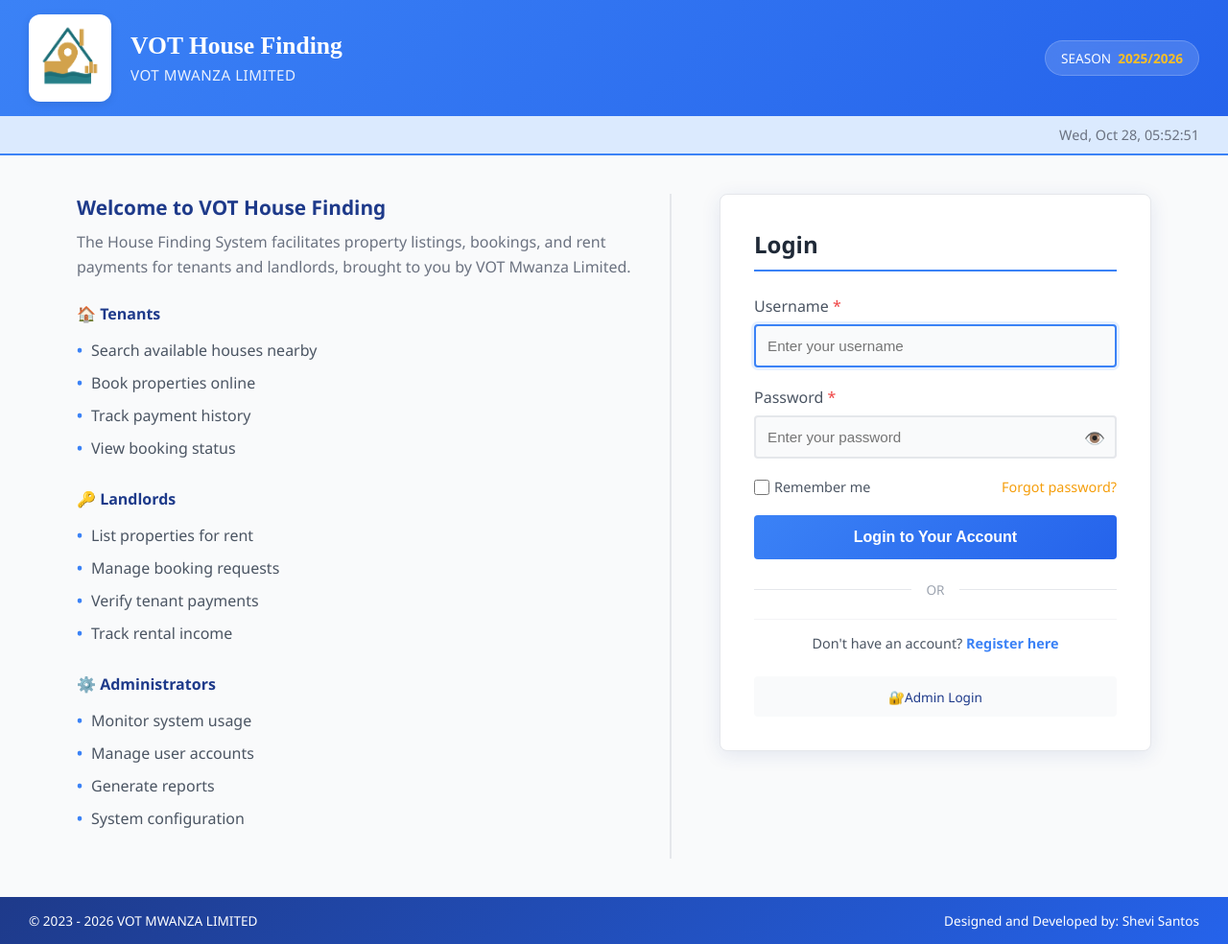
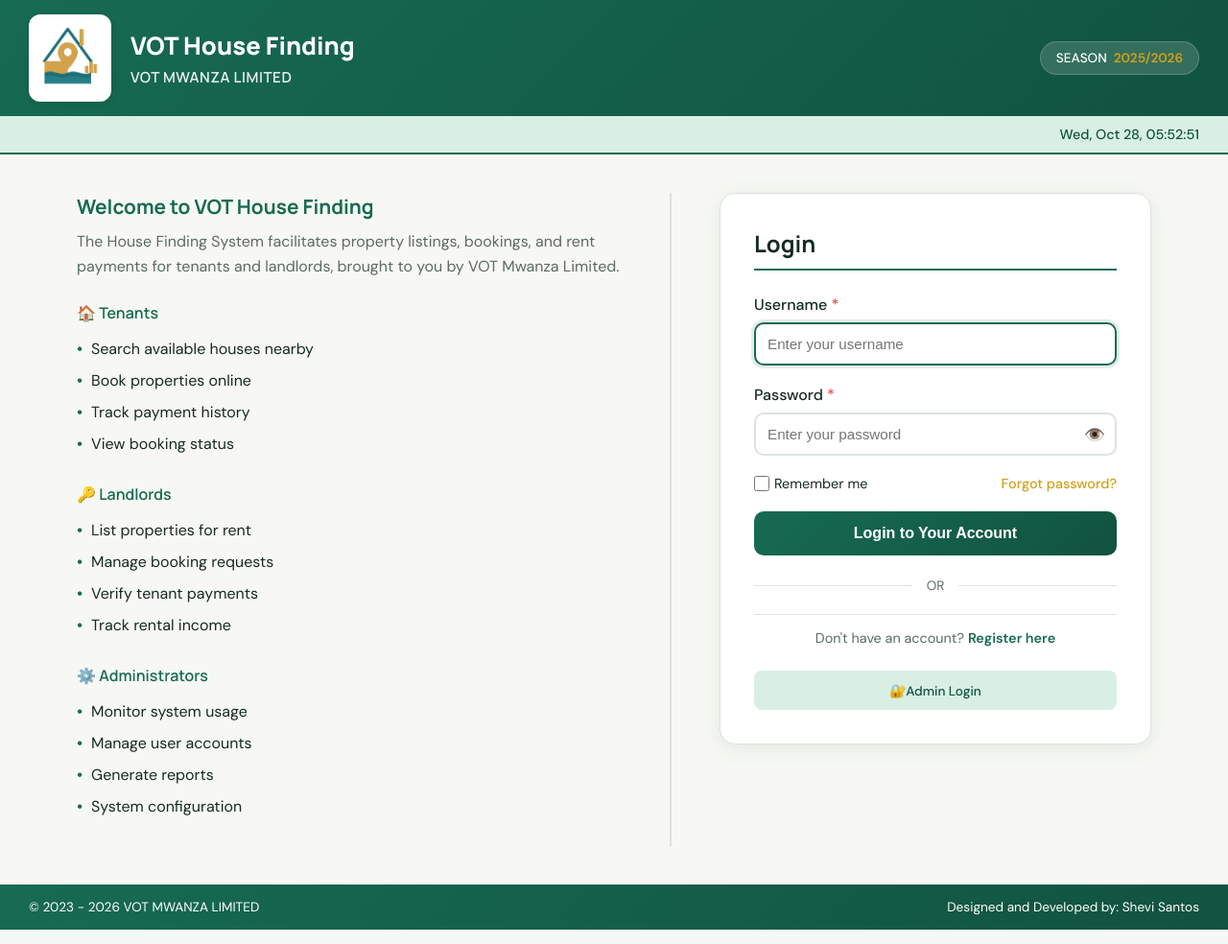
Before and after one commit to SHEVISANTOS/MUST_HOUSING_SYSTEM, a Django app: page /users/login/ in a window 1280 px wide. Shown: the whole page at 96% size. Run offline with Django 5.2, Linux system fonts and the light colour scheme; parts of the project's set-up code (start-up, migrations or seed data) failed here and were passed over.

Commit message:
Restyle standalone login page with the app's forest/teal design tokens
Replaces the login page's original blue/navy palette and Playfair
Display heading font with the same --forest/--forest-dark/--leaf/--line/
--ink/--text-grey tokens and DM Sans/Manrope fonts used across the rest
of the app, so it's no longer visually inconsistent with the sidebar
shell. Markup and JS (password toggle, remember-me, validation) are
unchanged.

```diff
--- a/templates/users/login.html
+++ b/templates/users/login.html
@@ -7,19 +7,31 @@
     <title>Login - VOT House Finding</title>
     <link rel="icon" type="image/png" href="{% static 'img/vot_icon.png' %}">
     <link rel="shortcut icon" type="image/png" href="{% static 'img/vot_icon.png' %}">
+    <link rel="preconnect" href="https://fonts.googleapis.com">
+    <link rel="preconnect" href="https://fonts.gstatic.com" crossorigin>
+    <link rel="stylesheet" href="https://fonts.googleapis.com/css2?family=DM+Sans:wght@400;500;600;700&family=Manrope:wght@600;700;800&display=swap">
     <style>
+        :root {
+            --ink: #172a25; --paper: #f7f8f3; --line: #dce4dc; --leaf: #d9efe4;
+            --forest: #176b52; --forest-dark: #11533f; --coral-deep: #b8432f;
+            --text-grey: #5b6b66;
+            --font-sans: 'DM Sans', ui-sans-serif, system-ui, sans-serif;
+            --font-display: 'Manrope', 'DM Sans', ui-sans-serif, sans-serif;
+        }
         * { margin: 0; padding: 0; box-sizing: border-box; }
         body {
-            font-family: 'Segoe UI', Tahoma, Geneva, Verdana, sans-serif;
-            background: #f9fafb;
+            font-family: var(--font-sans);
+            background: var(--paper);
+            color: var(--ink);
             min-height: 100vh;
             display: flex;
             flex-direction: column;
         }
+        h1, h2, h3, h4 { font-family: var(--font-display); }
 
-        /* Header - Updated to match screenshot */
+        /* Header */
         .header {
-            background: linear-gradient(135deg, #3b82f6 0%, #2563eb 100%);
+            background: linear-gradient(135deg, var(--forest) 0%, var(--forest-dark) 100%);
             color: white;
             padding: 15px 30px;
             display: flex;
@@ -46,9 +58,8 @@
         }
         .header-text h1 {
             font-size: 1.6rem;
-            font-weight: 600;
+            font-weight: 800;
             margin-bottom: 5px;
-            font-family: 'Playfair Display', serif;
         }
         .header-text h2 {
             font-size: 0.95rem;
@@ -66,21 +77,21 @@
             border: 1px solid rgba(255,255,255,0.2);
         }
         .season-badge strong {
-            color: #fbbf24;
+            color: #d4a017;
             font-weight: 600;
         }
 
         /* Info Bar */
         .info-bar {
-            background: #dbeafe;
+            background: var(--leaf);
             padding: 10px 30px;
             display: flex;
             justify-content: flex-end;
             align-items: center;
             font-size: 0.9rem;
-            color: #6b7280;
+            color: var(--forest-dark);
             font-weight: 500;
-            border-bottom: 2px solid #3b82f6;
+            border-bottom: 2px solid var(--forest);
         }
 
         /* Main Content */
@@ -98,15 +109,15 @@
         .left-panel {
             flex: 1;
             padding-right: 30px;
-            border-right: 2px solid #e5e7eb;
+            border-right: 2px solid var(--line);
         }
         .welcome-text h3 {
-            color: #1e3a8a;
+            color: var(--forest);
             font-size: 1.3rem;
             margin-bottom: 10px;
         }
         .welcome-text p {
-            color: #6b7280;
+            color: var(--text-grey);
             line-height: 1.6;
             margin-bottom: 25px;
         }
@@ -114,7 +125,7 @@
             margin-bottom: 25px;
         }
         .feature-section h4 {
-            color: #1e3a8a;
+            color: var(--forest);
             font-size: 1rem;
             margin-bottom: 10px;
             font-weight: 600;
@@ -124,13 +135,13 @@
         }
         .feature-list li {
             padding: 6px 0;
-            color: #4b5563;
+            color: var(--ink);
             position: relative;
             padding-left: 15px;
         }
         .feature-list li:before {
             content: "•";
-            color: #3b82f6;
+            color: var(--forest);
             font-weight: bold;
             position: absolute;
             left: 0;
@@ -143,16 +154,16 @@
         .login-box {
             background: white;
             padding: 35px;
-            border-radius: 8px;
-            box-shadow: 0 4px 20px rgba(30,58,138,0.1);
-            border: 1px solid #e5e7eb;
+            border-radius: 16px;
+            box-shadow: 0 4px 20px rgba(23,107,82,0.1);
+            border: 1px solid var(--line);
         }
         .login-box h3 {
-            color: #1f2937;
+            color: var(--ink);
             font-size: 1.5rem;
             margin-bottom: 25px;
             padding-bottom: 10px;
-            border-bottom: 2px solid #3b82f6;
+            border-bottom: 2px solid var(--forest);
         }
 
         /* Form Styling */
@@ -163,7 +174,7 @@
         .form-group label {
             display: block;
             margin-bottom: 8px;
-            color: #4b5563;
+            color: var(--ink);
             font-weight: 500;
         }
         .input-wrapper {
@@ -172,19 +183,19 @@
         .form-group input {
             width: 100%;
             padding: 12px 40px 12px 12px;
-            border: 2px solid #e5e7eb;
-            border-radius: 4px;
+            border: 2px solid var(--line);
+            border-radius: 10px;
             font-size: 0.95rem;
             transition: all 0.3s;
-            background: #f9fafb;
+            background: white;
         }
         .form-group input:focus {
             outline: none;
-            border-color: #3b82f6;
-            box-shadow: 0 0 0 3px rgba(59,130,246,0.12);
+            border-color: var(--forest);
+            box-shadow: 0 0 0 3px rgba(23,107,82,0.12);
         }
         .form-group input.error {
-            border-color: #ef4444;
+            border-color: var(--coral-deep);
         }
         .toggle-password {
             position: absolute;
@@ -192,22 +203,22 @@
             top: 50%;
             transform: translateY(-50%);
             cursor: pointer;
-            color: #6b7280;
+            color: var(--text-grey);
             font-size: 1.1rem;
             user-select: none;
         }
         .toggle-password:hover {
-            color: #3b82f6;
+            color: var(--forest);
         }
 
         .error-message {
             display: none;
-            background: #fef2f2;
-            color: #ef4444;
+            background: #fbe4df;
+            color: var(--coral-deep);
             padding: 12px;
-            border-radius: 4px;
+            border-radius: 8px;
             margin-bottom: 20px;
-            border-left: 4px solid #ef4444;
+            border-left: 4px solid var(--coral-deep);
             font-size: 0.9rem;
             animation: shake 0.5s;
         }
@@ -231,16 +242,17 @@
             display: flex;
             align-items: center;
             gap: 5px;
-            color: #4b5563;
+            color: var(--ink);
             cursor: pointer;
         }
         .remember-me input[type="checkbox"] {
             cursor: pointer;
             width: 16px;
             height: 16px;
+            accent-color: var(--forest);
         }
         .forgot-password {
-            color: #f59e0b;
+            color: #d4a017;
             text-decoration: none;
             font-weight: 500;
         }
@@ -251,10 +263,10 @@
         .login-btn {
             width: 100%;
             padding: 14px;
-            background: linear-gradient(135deg, #3b82f6 0%, #2563eb 100%);
+            background: linear-gradient(135deg, var(--forest) 0%, var(--forest-dark) 100%);
             color: white;
             border: none;
-            border-radius: 4px;
+            border-radius: 10px;
             font-size: 1rem;
             font-weight: 600;
             cursor: pointer;
@@ -264,7 +276,7 @@
         }
         .login-btn:hover:not(:disabled) {
             transform: translateY(-2px);
-            box-shadow: 0 4px 12px rgba(59,130,246,0.35);
+            box-shadow: 0 4px 12px rgba(23,107,82,0.35);
         }
         .login-btn:active:not(:disabled) {
             transform: translateY(0);
@@ -306,12 +318,12 @@
             left: 0;
             right: 0;
             height: 1px;
-            background: #e5e7eb;
+            background: var(--line);
         }
         .divider span {
             background: white;
             padding: 0 15px;
-            color: #9ca3af;
+            color: var(--text-grey);
             font-size: 0.85rem;
             position: relative;
         }
@@ -319,12 +331,12 @@
         .register-link {
             text-align: center;
             padding: 15px 0;
-            border-top: 1px solid #f3f4f6;
+            border-top: 1px solid var(--line);
             font-size: 0.9rem;
-            color: #4b5563;
+            color: var(--text-grey);
         }
         .register-link a {
-            color: #3b82f6;
+            color: var(--forest);
             text-decoration: none;
             font-weight: 600;
         }
@@ -336,11 +348,11 @@
             text-align: center;
             margin-top: 10px;
             padding: 10px;
-            background: #f9fafb;
-            border-radius: 4px;
+            background: var(--leaf);
+            border-radius: 8px;
         }
         .admin-link a {
-            color: #1e3a8a;
+            color: var(--forest-dark);
             text-decoration: none;
             font-size: 0.85rem;
             font-weight: 500;
@@ -351,7 +363,7 @@
 
         /* Footer */
         .footer {
-            background: linear-gradient(135deg, #1e3a8a 0%, #2563eb 100%);
+            background: linear-gradient(135deg, var(--forest) 0%, var(--forest-dark) 100%);
             color: white;
             padding: 15px 30px;
             display: flex;
@@ -360,7 +372,7 @@
             font-size: 0.85rem;
         }
         .footer a {
-            color: #93c5fd;
+            color: var(--leaf);
             text-decoration: none;
         }
         .footer a:hover {
@@ -375,7 +387,7 @@
             }
             .left-panel {
                 border-right: none;
-                border-bottom: 2px solid #e5e7eb;
+                border-bottom: 2px solid var(--line);
                 padding-right: 0;
                 padding-bottom: 20px;
             }
@@ -396,12 +408,12 @@
 
         /* Success message */
         .success-message {
-            background: #d1fae5;
-            color: #065f46;
+            background: var(--leaf);
+            color: var(--forest-dark);
             padding: 12px;
-            border-radius: 4px;
+            border-radius: 8px;
             margin-bottom: 20px;
-            border-left: 4px solid #10b981;
+            border-left: 4px solid var(--forest);
             font-size: 0.9rem;
             display: none;
         }
```
